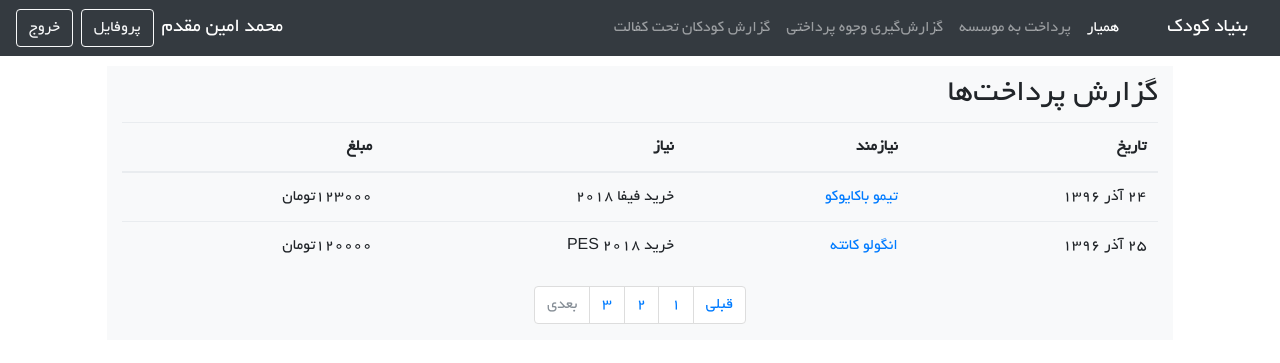
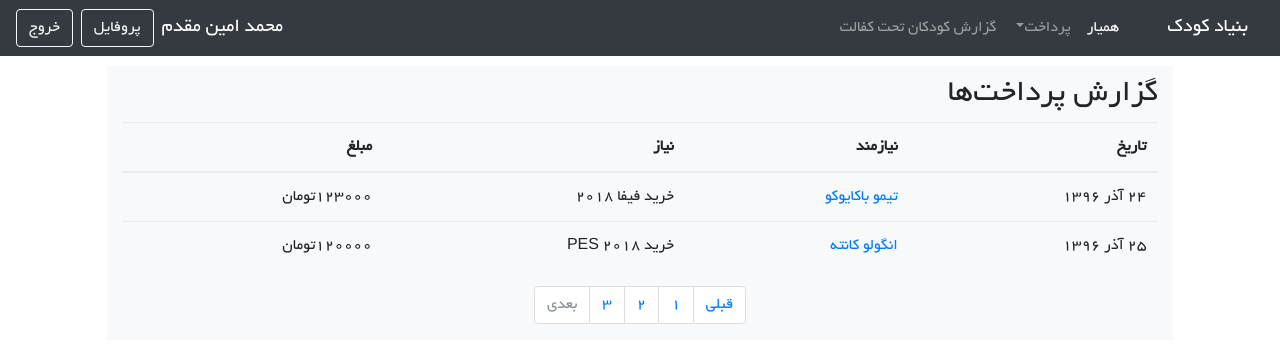
Before and after one commit to sinahmr/childf, a Django app: page /donor/purchases/ in a window 1280 px wide. Shown: the top 363 px of the page. Run offline with Django 3.2, Linux system fonts and the light colour scheme; some libraries are stand-ins or nearby versions.

Commit message:
Navbar changes

```diff
--- a/main/templates/main/navbars/donor.html
+++ b/main/templates/main/navbars/donor.html
@@ -2,11 +2,13 @@
     <li class="nav-item active">
         <a class="nav-link" href="#">همیار<span class="sr-only">(current)</span></a>
     </li>
-    <li class="nav-item">
-        <a class="nav-link" href="{% url 'donor_purchase' %}">پرداخت به موسسه</a>
-    </li>
-    <li class="nav-item">
-        <a class="nav-link" href="{% url 'donor_purchases' %}">گزارش‌گیری وجوه پرداختی</a>
+    <li class="nav-item dropdown">
+        <a class="nav-link dropdown-toggle" href="#" id="navbarDropdownChilds" data-toggle="dropdown"
+           aria-haspopup="true" aria-expanded="false">پرداخت</a>
+        <div class="dropdown-menu" aria-labelledby="navbarDropdownChilds">
+            <a class="dropdown-item" href="{% url 'donor_purchase' %}">پرداخت به موسسه</a>
+            <a class="dropdown-item" href="{% url 'donor_purchases' %}">گزارش‌گیری وجوه پرداختی</a>
+        </div>
     </li>
     <li class="nav-item">
         <a class="nav-link" href="{% url 'sponsored_children' %}">گزارش کودکان تحت کفالت</a>
--- a/main/templates/main/navbars/volunteer.html
+++ b/main/templates/main/navbars/volunteer.html
@@ -11,10 +11,6 @@
             <a class="dropdown-item" href="{% url 'volunteer_children' %}">لیست نیازمندان</a>
             <a class="dropdown-item" href="{% url 'add_user' 'child'%}">اضافه کردن نیازمند</a>
             <a class="dropdown-item" href="{% url 'volunteer_letter_verification'%}">نامه‌های در دست تایید</a>
-            <a class="dropdown-item" href="#">نیازهای برطرف نشده</a>
         </div>
     </li>
-    <li class="nav-item">
-        <a class="nav-link" href="#">Pricing</a>
-    </li>
 </ul>
```
